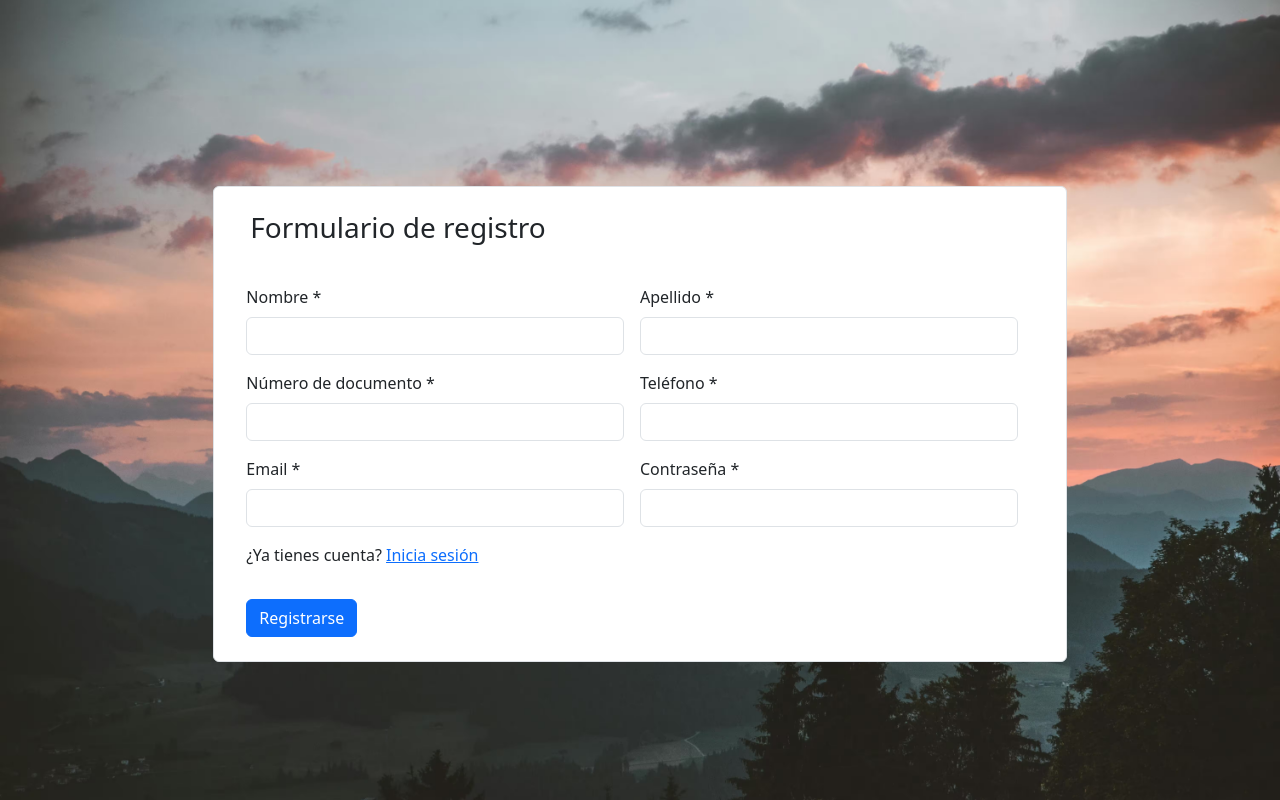
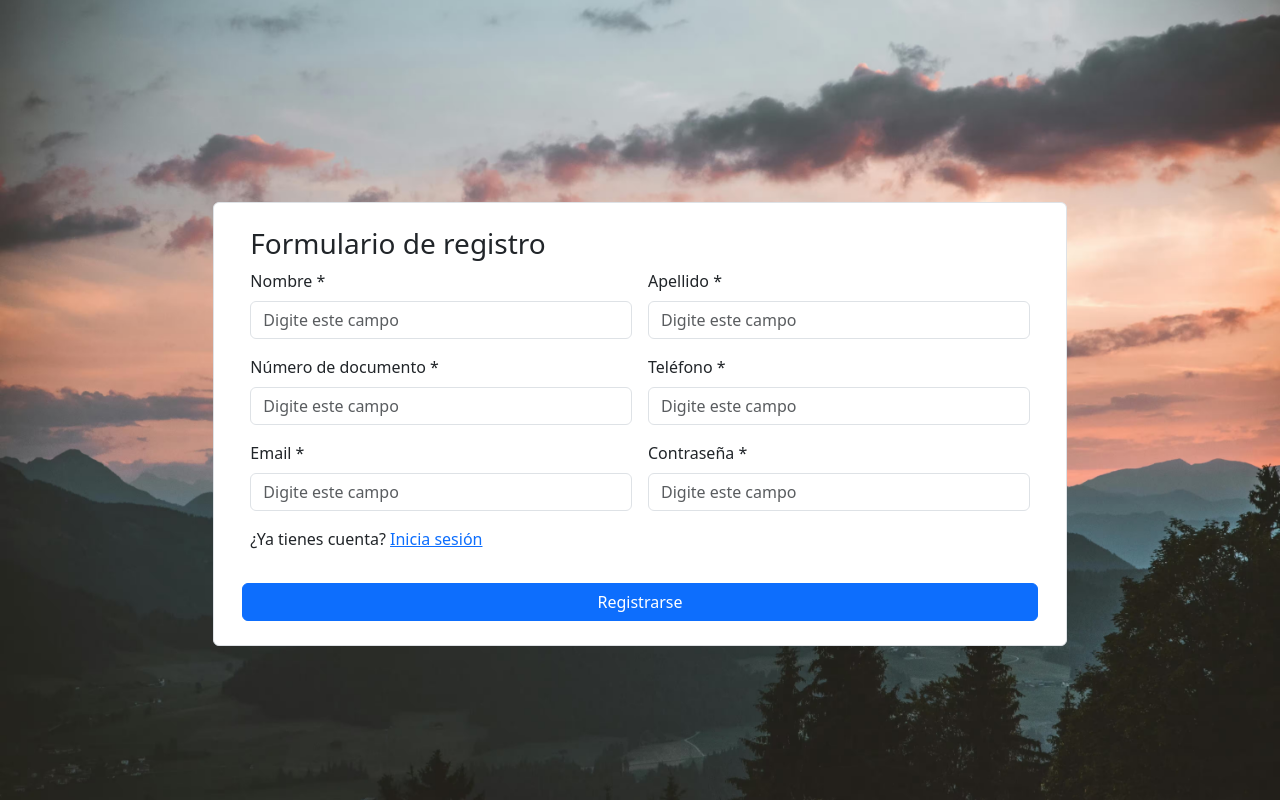
Before and after one commit to Barcodehub/riesgo_CBVVR, a Laravel app: page /registro in a window 1280 px wide. Run offline with Laravel 12, Linux system fonts and the light colour scheme; some libraries are stand-ins or nearby versions.

Commit message:
Validacion de registro de usuarios con el formulario

```diff
--- a/resources/views/register.blade.php
+++ b/resources/views/register.blade.php
@@ -27,44 +27,88 @@
 
         <div class="card row col-8 border p-4 mt-5 mx-auto">
             <h3>Formulario de registro</h3>
-            <form class="row g-3" method="POST" action="{{route('validar-registro')}}">
+
+            @if ($errors->any())
+            <div class="alert alert-danger">
+                <p class="m-0">{{ $errors->first() }}</p>
+            </div>
+            @endif
+
+            <form method="POST" action="{{route('validar-registro')}}" class="needs-validation" novalidate>
                 @csrf
+
+                <div class="row g-3">
+
                     <div class="col-md-6">
-                    <label for="inputNombre" class="form-label">Nombre *</label>
-                    <input type="text" class="form-control" id="inputNombre" name="nombre">
+                        <label for="nombre" class="form-label">Nombre *</label>
+                        <input type="text" class="form-control" placeholder="Digite este campo" id="nombre" name="nombre" required>
+                        <div class="invalid-feedback">
+                            Complete este campo.
+                        </div>
                     </div>
                     <div class="col-md-6">
                         <label for="apellido" class="form-label">Apellido *</label>
-                    <input type="text" class="form-control" id="apellido" name="apellido">
+                        <input type="text" class="form-control" placeholder="Digite este campo" id="apellido" name="apellido" required>
+                        <div class="invalid-feedback">
+                            Complete este campo.
+                        </div>
                     </div>
 
                     <div class="col-md-6">
                         <label for="documento" class="form-label">Número de documento *</label>
-                    <input type="text" class="form-control" id="documento" name="documento">
+                        <input type="text" class="form-control" placeholder="Digite este campo" id="documento" name="documento" required>
+                        <div class="invalid-feedback">
+                            Complete este campo.
+                        </div>
                     </div>
 
                     <div class="col-md-6">
                         <label for="telefono" class="form-label">Teléfono *</label>
-                    <input type="text" class="form-control" id="telefono" name="telefono">
+                        <input type="text" class="form-control" placeholder="Digite este campo" id="telefono" name="telefono" required>
+                        <div class="invalid-feedback">
+                            Complete este campo.
+                        </div>
                     </div>
 
                     <div class="col-md-6">
                         <label for="email" class="form-label">Email *</label>
-                    <input type="email" class="form-control" id="email" name="email">
+                        <input type="email" class="form-control" placeholder="Digite este campo" id="email" name="email" required>
+                        <div class="invalid-feedback">
+                            Complete este campo.
+                        </div>
                     </div>
                     <div class="col-md-6">
                         <label for="password" class="form-label">Contraseña *</label>
-                    <input type="password" class="form-control" id="password" name="password">
+                        <input type="password" class="form-control" placeholder="Digite este campo" id="password" name="password" required>
+                        <div class="invalid-feedback">
+                            Complete este campo.
+                        </div>
                     </div>
 
 
                     <div>
                         <p>¿Ya tienes cuenta? <a href="{{route('login')}}">Inicia sesión</a></p>
                     </div>
-                <div class="col-12">
+
                     <button type="submit" class="btn btn-primary">Registrarse</button>
                 </div>
             </form>
         </div>
     </div>
 </body>
+
+<script>
+    (() => {
+        'use strict'
+        const forms = document.querySelectorAll('.needs-validation')
+        Array.from(forms).forEach(form => {
+            form.addEventListener('submit', event => {
+                if (!form.checkValidity()) {
+                    event.preventDefault()
+                    event.stopPropagation()
+                }
+                form.classList.add('was-validated')
+            }, false)
+        })
+    })()
+</script>
```
Also changed, not shown: app/Http/Controllers/LoginController.php (+14 -11 lines), resources/views/login.blade.php (+25 -3 lines), routes/web.php (+0 -16 lines). Lines whose indentation alone changed are shown as unchanged.
